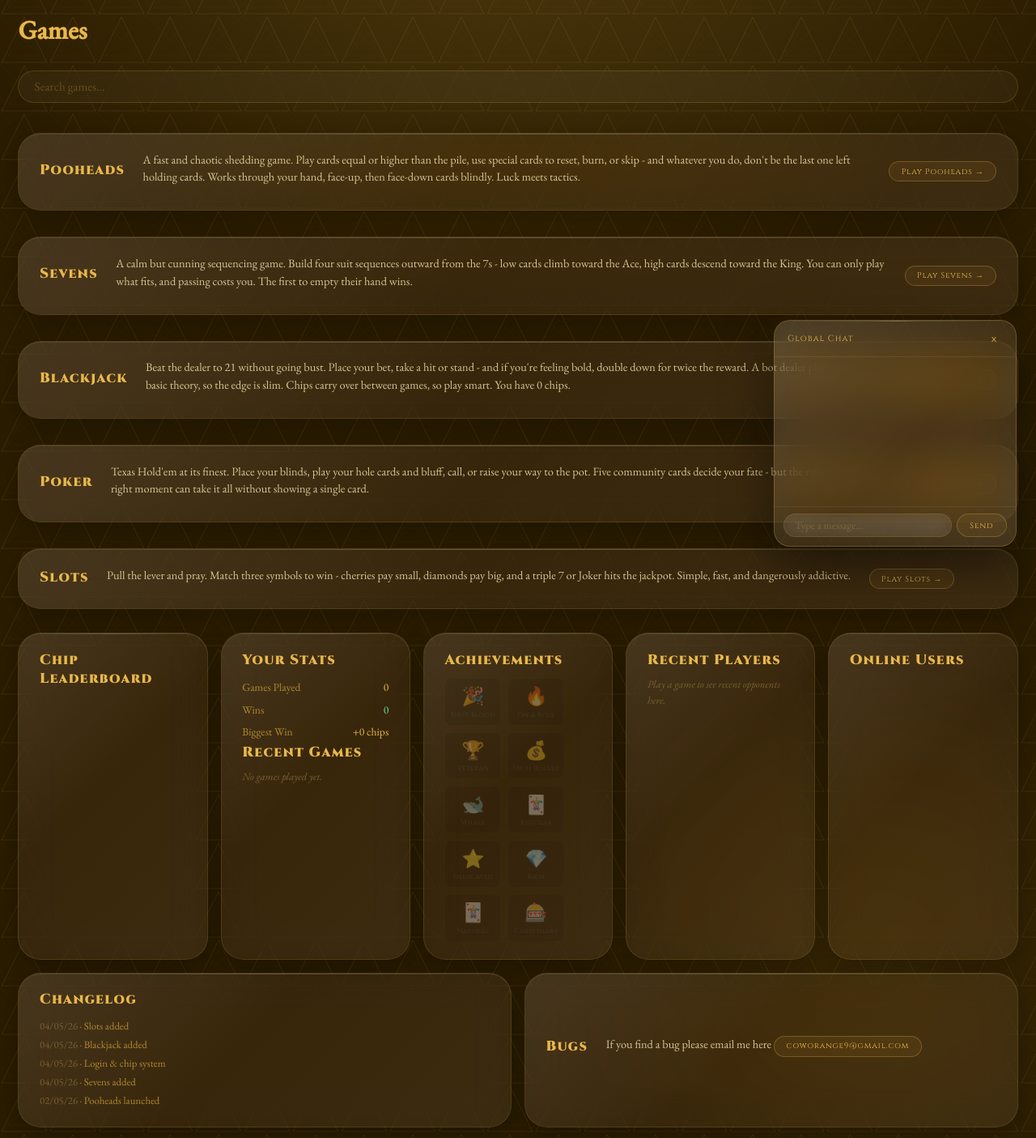
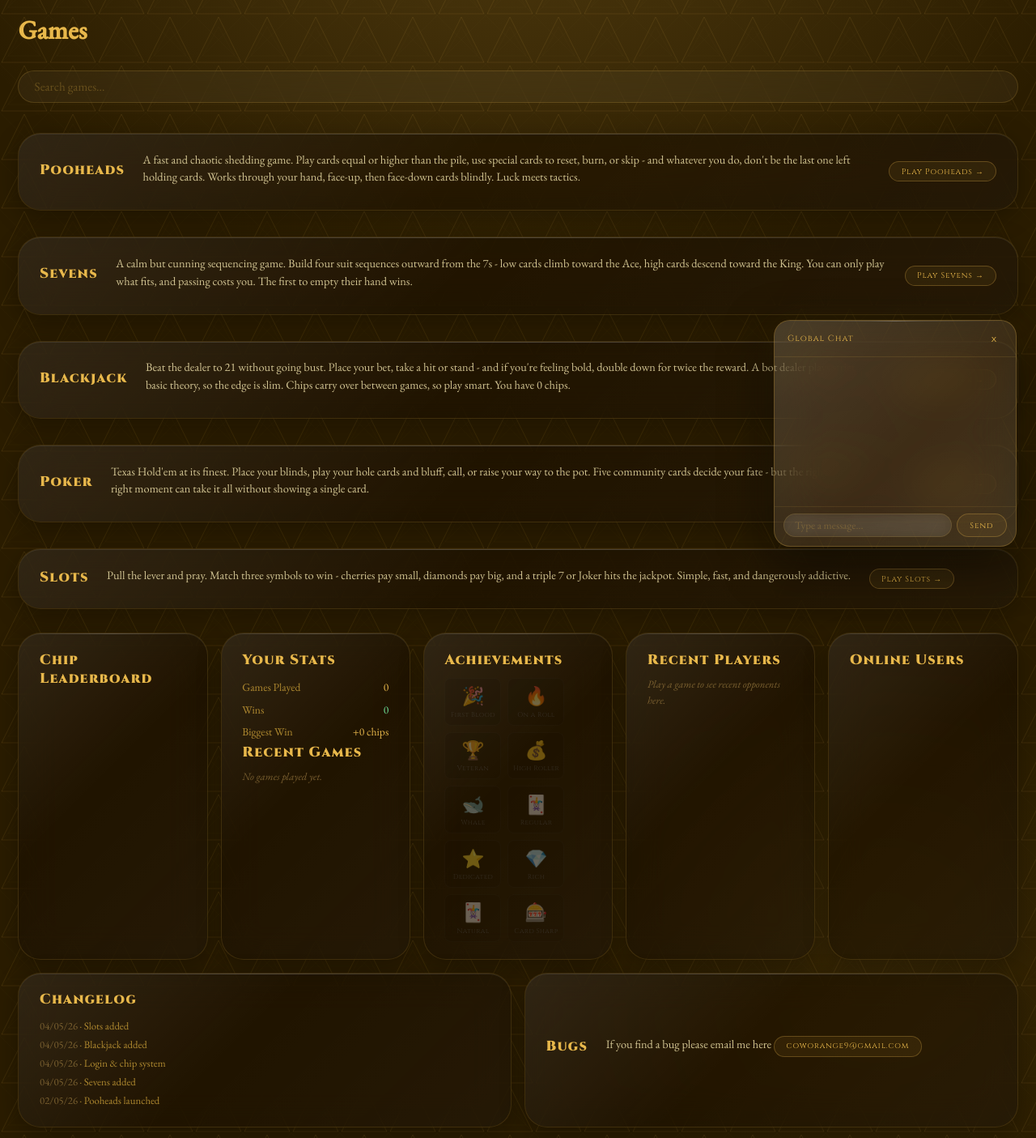
Before and after one commit to TheOrangeCow/library, a Flask app: page / in a window 1280 px wide. Shown: the part 101-1506 px from the top of the page at 81% size. Run offline with Flask 3, Linux system fonts and the light colour scheme; the visitor is signed in with stand-in values (Sample User, id 1); some libraries are stand-ins or nearby versions.

Commit message:
Update style.css

```diff
--- a/static/style.css
+++ b/static/style.css
@@ -306,7 +306,7 @@ button.index:hover {
     padding: 1.3rem 1.6rem;
     border-radius: 28px;
 
-    background: rgba(255, 255, 255, 0.045);
+    background: rgba(20, 14, 0, 0.55);
 
     backdrop-filter: blur(22px) saturate(1.4);
     -webkit-backdrop-filter: blur(22px) saturate(1.4);
@@ -317,7 +317,7 @@ button.index:hover {
         inset 0 1px 0 rgba(255, 255, 255, 0.08),
         0 8px 30px rgba(0, 0, 0, 0.28);
 
-    overflow: hidden;
+    overflow: visable;
 
     transition:
         transform 0.25s ease,
```
